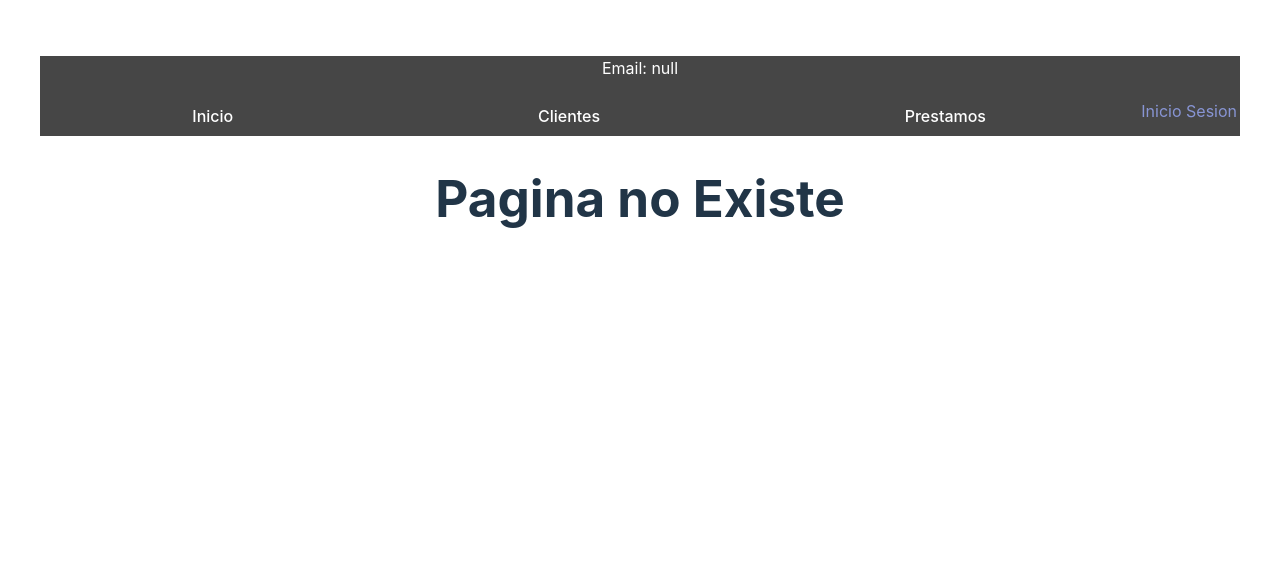
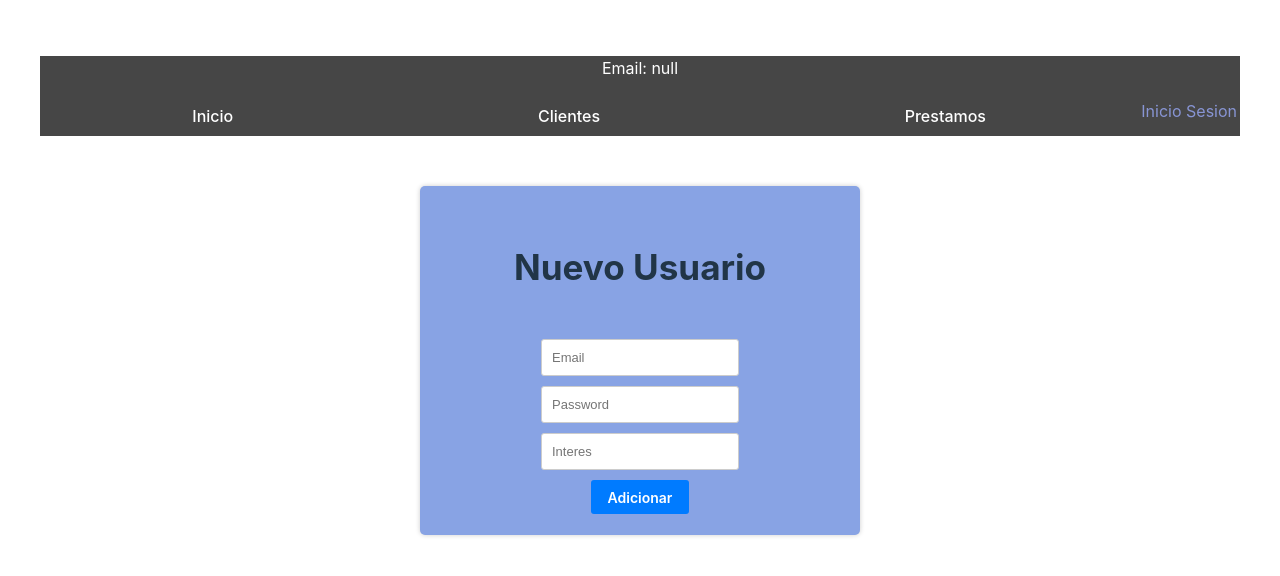
Before and after one commit to Juan31452/Vite-React, a React (Vite) app in the folder app-prestamos/: page /UsuarioCrear in a window 1280 px wide. Shown: the top 576 px of the page. Built offline with nearby package versions, Linux system fonts and the light colour scheme.

Commit message:
se mejora login y se crear usuarios

```diff
--- a/app-prestamos/src/componentes/Menu.jsx
+++ b/app-prestamos/src/componentes/Menu.jsx
@@ -4,6 +4,7 @@ import { Container } from 'react-bootstrap';
 import Login from '../paginas/Login';
 import Inicio from '../paginas/Inicio';
 import ListarClientes from '../paginas/clientes/ListarClientes';
+import UsuariosCrear from '../paginas/usuarios/UsuariosCrear';
 import Nofound from '../paginas/Nofound'
 import {  Navigate, Route, Routes } from 'react-router-dom';
 import { PRIVATE1,PRIVATE2,PRIVATE3,PRIVATE4,PRIVATE5,PRIVATE6,PRIVATE7,PRIVATE8,PRIVATE9,PRIVATE10,
@@ -17,6 +18,7 @@ const Menu = () => {
       <Routes>
       <Route path="/inicio" element={<Inicio/>}></Route>
       <Route path="/login" element={<Login/>}></Route>
+      <Route path="/UsuarioCrear" element={<UsuariosCrear/>}></Route>
       <Route path={PRIVATE2} element={<ListarClientes/>}></Route>
       {/* Redireccionar a la página de login por defecto */}
       <Route index element={<Navigate to="/login" replace />} />
--- a/app-prestamos/src/componentes/contexto/ContextoUsuario.jsx
+++ b/app-prestamos/src/componentes/contexto/ContextoUsuario.jsx
@@ -1,5 +1,5 @@
 import { createContext, useEffect, useState } from 'react';
-import { redirect } from 'react-router-dom';
+import { useNavigate, redirect } from 'react-router-dom';
 
 
 export const ContextoUsuario = createContext({
@@ -19,7 +19,7 @@ export const UserProvider = ({ children }) => {
   const [id, setId] = useState(null);
   const [ocultarDiv, setOcultarDiv] =  useState(true);
   const [textoBoton, setTextoBoton] = useState('Inicio Sesion');
-
+  const navigate = useNavigate();
 
   //const updateEmail = (newEmail) => setEmail(newEmail);
   //const updatePassword = (newPassword) => setPassword(newPassword);
@@ -56,7 +56,7 @@ export const UserProvider = ({ children }) => {
       console.log(email);
       console.log(ocultarDiv);
       //window.location.replace('/inicio');
-      redirect ('/inicio');
+      navigate('/inicio');
 
   };
 
@@ -67,9 +67,10 @@ export const UserProvider = ({ children }) => {
     setOcultarDiv(false);
     if (email === '') {
       window.location.replace('/');
+      //navigate('/');
     } else {
       window.location.replace('/Login');
-
+      //navigate('/Login');
     }
   };
 
--- /dev/null
+++ b/app-prestamos/src/estilos/form.css
@@ -0,0 +1,73 @@
+.Formulario {
+    margin: 10px, 10px;
+    display: flex;
+    flex-direction: column;
+    align-items: center;
+    width: 400px;
+    margin: 0 auto;
+    padding: 20px;
+    background-color: #88a3e4;
+    border-radius: 5px;
+    box-shadow: 0px 0px 5px 0px rgba(0,0,0,0.2);
+  }
+
+  input {
+    padding: 10px;
+    border: 1px solid #ccc;
+    border-radius: 3px;
+    font-size: 13px;
+  }
+
+  .miboton {
+    margin: 10px,15px;
+    background-color: #007bff;
+    color: #fff;
+    border: none;
+    border-radius: 3px;
+    padding: 10px,10px;
+    font-size: 14px;
+    font-weight: 600;
+    cursor: pointer;
+    transition: all 0.2s ease-in-out;
+  }
+
+  .miboton :hover {
+    background-color: #021020;
+  }
+
+  .contenedorEnlace{
+    width: 50%; /* Define el ancho del div */
+    margin: 0 auto; /* Define margen superior e inferior a 0 y margen izquierdo y derecho como auto */
+    font-size: 13px;
+  }
+
+  .enlace{
+    text-decoration: none;
+
+  }
+
+  /* Estilos para pantallas pequeñas */
+@media (max-width: 400px) {
+  .Formulario {
+    max-width: 80%;
+    padding: 10px;
+    margin: 3px,3px;
+  }
+
+
+  .input {
+    height: 20px;
+    font-size: 14px;
+  }
+
+  .miboton {
+    height: 30px;
+    font-size: 12px;
+  }
+
+  .contenedorEnlace{
+    font-size: 12px;
+
+  }
+
+}
--- a/app-prestamos/src/paginas/Login.jsx
+++ b/app-prestamos/src/paginas/Login.jsx
@@ -1,13 +1,13 @@
-import React, { useState } from 'react'
-import '../estilos/login.css';
+import React, { useEffect, useState } from 'react'
+import '../estilos/form.css';
 import app from "../app.json";
 import axios from 'axios';
 import { useContext } from 'react';
 import { ContextoUsuario } from '../componentes/contexto/ContextoUsuario';
 import Inicio from './Inicio';
-import { useNavigate } from 'react-router-dom';
+import { useNavigate, Link } from 'react-router-dom';
 import mialerta from 'sweetalert';
-
+import { gsap } from 'gsap'
 
 const Login = () => {
   const [error, setError] = useState(null);
@@ -29,6 +29,13 @@ const Login = () => {
       setPassword('');
     })
   }
+  function animateForm() {
+    gsap.to('.Formulario', { duration: 3, y: 50 , ease: 'power3.out', fontSize: '20px'});
+  }
+
+  useEffect(() => {
+    animateForm();
+  }, []);
 
   const CargarDatos = async (event) => {
     event.preventDefault();
@@ -67,25 +74,30 @@ const Login = () => {
   };
 
   return (
-    <div className='contenedorForm'>
-      <form className="login-form" onSubmit={CargarDatos} >
-
-        <label htmlFor="email">Correo electrónico:</label>
+    <div className='Formulario'>
+      <h3>Inicio Sesion</h3>
+      <form  onSubmit={CargarDatos} >
+      <div className="division-uno">
         <input
         type="email"
         value={email}
+        placeholder="Email"
         onChange={(event) => setEmail(event.target.value)}
         />
-
-
-        <label htmlFor="password">Contraseña:</label>
+      </div>
+      <div className="division-uno">
         <input
         type="password"
         value={password}
+        placeholder="Password"
         onChange={(event) => setPassword(event.target.value)}
         />
-        <button className="submit-btn" type="submit">Iniciar sesión</button>
+      </div>
+        <button button type="submit" className="miboton">Iniciar sesión</button>
       </form>
+      <div className="contenedorEnlace">
+        <p><Link to="/UsuarioCrear"> Registrate</Link></p>
+      </div>
     </div>
   )
 }
--- /dev/null
+++ b/app-prestamos/src/paginas/usuarios/UsuariosCrear.jsx
@@ -0,0 +1,81 @@
+import React, { useEffect, useRef, useState } from 'react'
+import app from "../../app.json";
+import { gsap } from 'gsap'
+import '../../estilos/form.css';
+import axios from 'axios';
+
+const UsuariosCrear = () => {
+    const {APIHOST}= app;
+    const [email, setEmail ] = useState("");
+    const [password, setPassword] = useState("");
+    const [interes, setInteres] = useState("");
+    const formRef = useRef(null);
+
+    function animateForm() {
+      gsap.to('.Formulario', { duration: 3, y: 50 , ease: 'power3.out', fontSize: '30px'});
+    }
+
+    useEffect(() => {
+      animateForm();
+    }, []);
+
+    const GuardarDatos = (event) => {
+      event.preventDefault()
+
+      const usuarioActual = {
+
+        email: email,
+        password: password,
+        interes: interes,
+
+      };
+
+      axios
+      .post(`${APIHOST}/usuarios `,usuarioActual)
+      .then((res) => {
+       const usuario = res.data;
+         window.location.replace('/');
+        console.log(usuario);
+      });
+
+    }
+
+  return (
+    <div className='Formulario'>
+    <form onSubmit={GuardarDatos} >
+    <h3 className='tittle-registro'>Nuevo Usuario</h3>
+      <div className="division-uno">
+        <input
+          type="text"
+          name="email"
+          placeholder="Email"
+          value={email} onChange={ev => setEmail(ev.target.value)}
+        />
+      </div>
+      <div className="division-uno">
+        <input
+          type="text"
+          name="password"
+          placeholder="Password"
+          value={password} onChange={ev => setPassword(ev.target.value)}
+        />
+      </div>
+      <div className="division-uno">
+        <input
+          type="text"
+          name="interes"
+          placeholder="Interes"
+          value={interes} onChange={ev => setInteres(ev.target.value)}
+
+        />
+      </div>
+      <button type="submit" className="miboton">
+          Adicionar
+      </button>
+
+    </form>
+    </div>
+  )
+}
+
+export default UsuariosCrear
```
